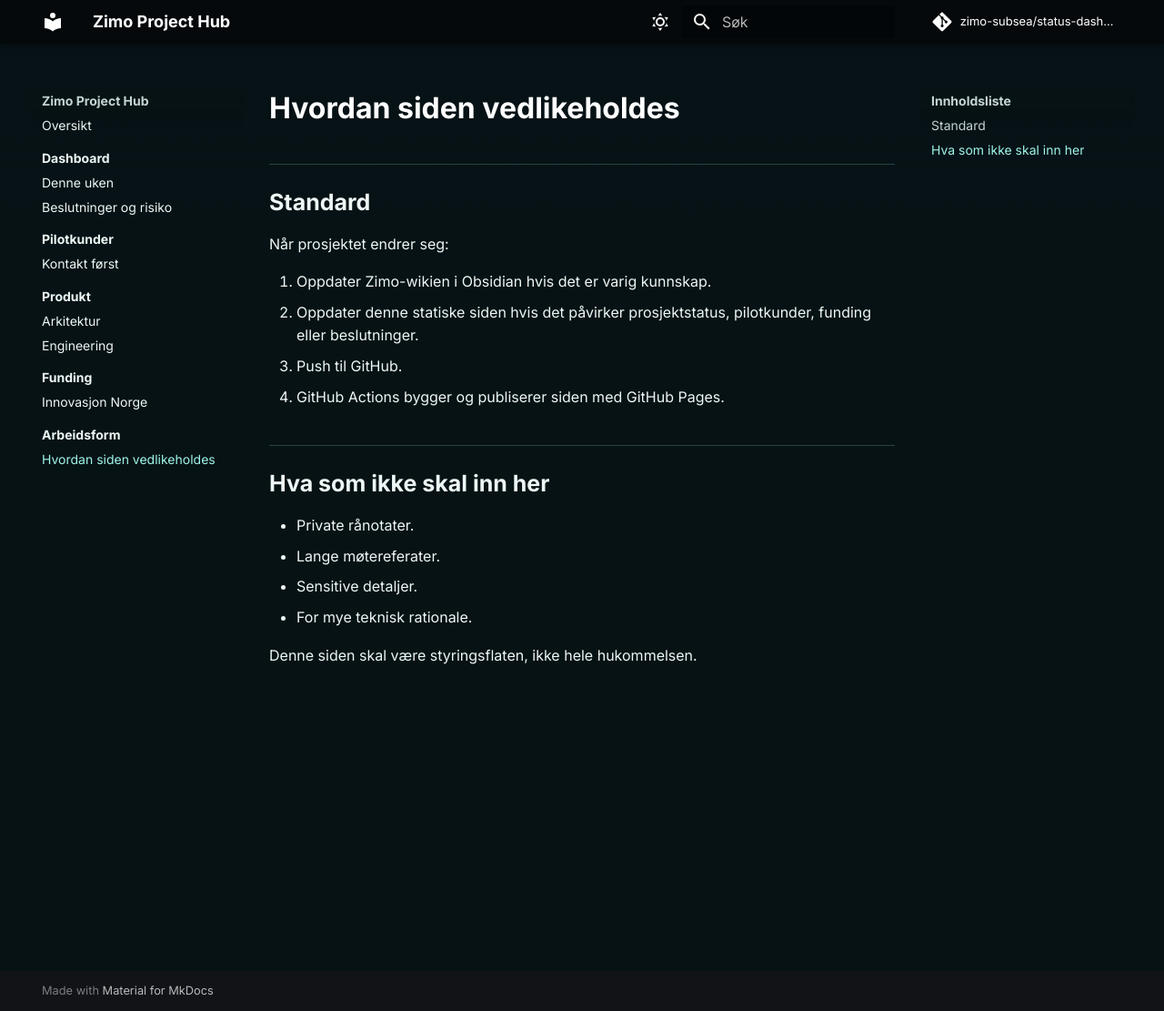
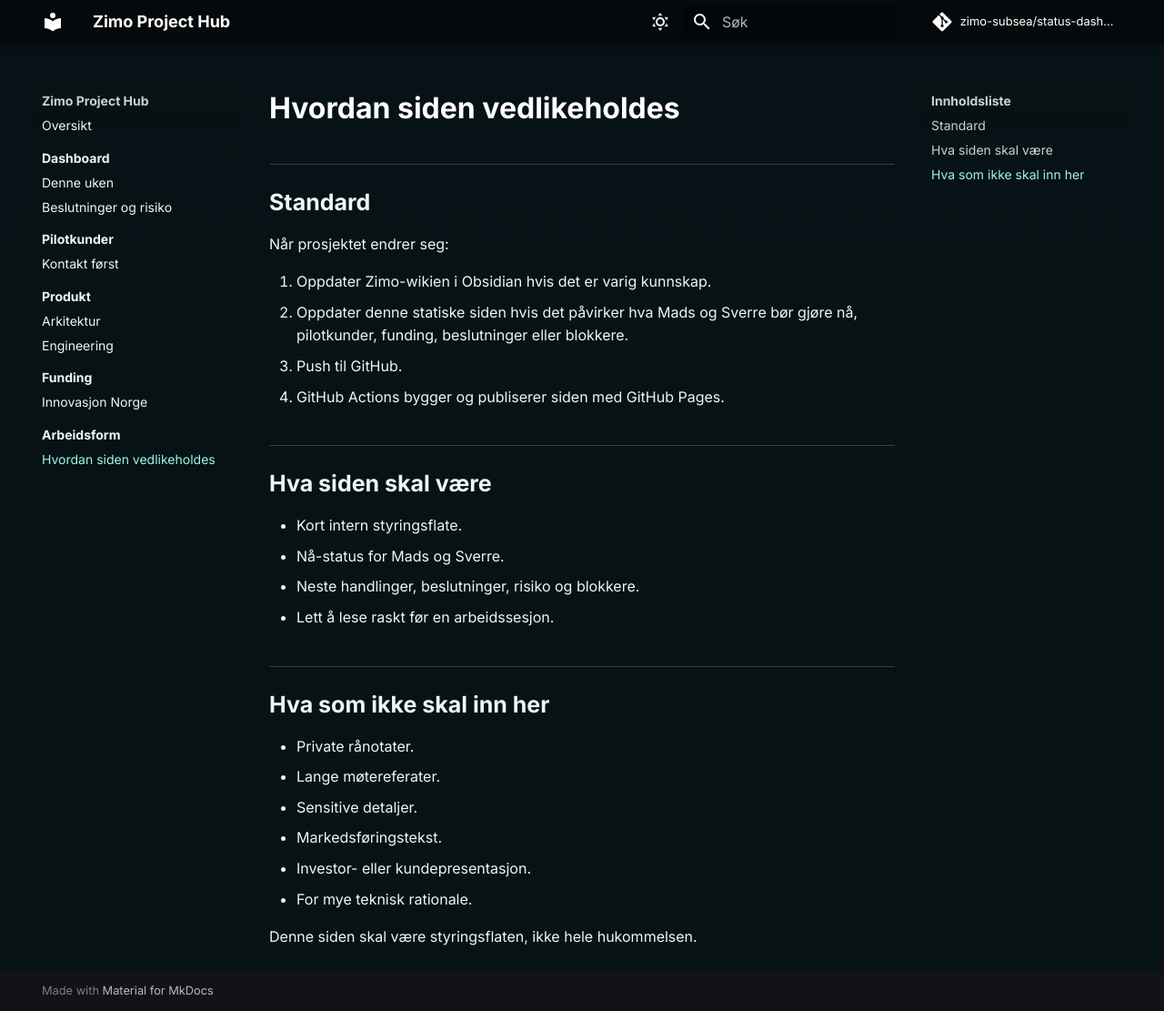
Before and after one commit to zimo-subsea/status-dashboard, an MkDocs documentation site: the page built from docs/arbeidsform/vedlikehold.md, in a window 1280 px wide and 1111 px high. Shown: the whole window at 91% size. Built offline with MkDocs 1.6.1 and Material for MkDocs 9.7.7, drawn with Linux system fonts in a browser that asks for light colours; comment, search, counter and statistics services are not loaded.

Commit message:
Clarify internal dashboard audience

```diff
--- a/docs/arbeidsform/vedlikehold.md
+++ b/docs/arbeidsform/vedlikehold.md
@@ -5,15 +5,24 @@
 Når prosjektet endrer seg:
 
 1. Oppdater Zimo-wikien i Obsidian hvis det er varig kunnskap.
-2. Oppdater denne statiske siden hvis det påvirker prosjektstatus, pilotkunder, funding eller beslutninger.
+2. Oppdater denne statiske siden hvis det påvirker hva Mads og Sverre bør gjøre nå, pilotkunder, funding, beslutninger eller blokkere.
 3. Push til GitHub.
 4. GitHub Actions bygger og publiserer siden med GitHub Pages.
+
+## Hva siden skal være
+
+- Kort intern styringsflate.
+- Nå-status for Mads og Sverre.
+- Neste handlinger, beslutninger, risiko og blokkere.
+- Lett å lese raskt før en arbeidssesjon.
 
 ## Hva som ikke skal inn her
 
 - Private rånotater.
 - Lange møtereferater.
 - Sensitive detaljer.
+- Markedsføringstekst.
+- Investor- eller kundepresentasjon.
 - For mye teknisk rationale.
 
 Denne siden skal være styringsflaten, ikke hele hukommelsen.
```
